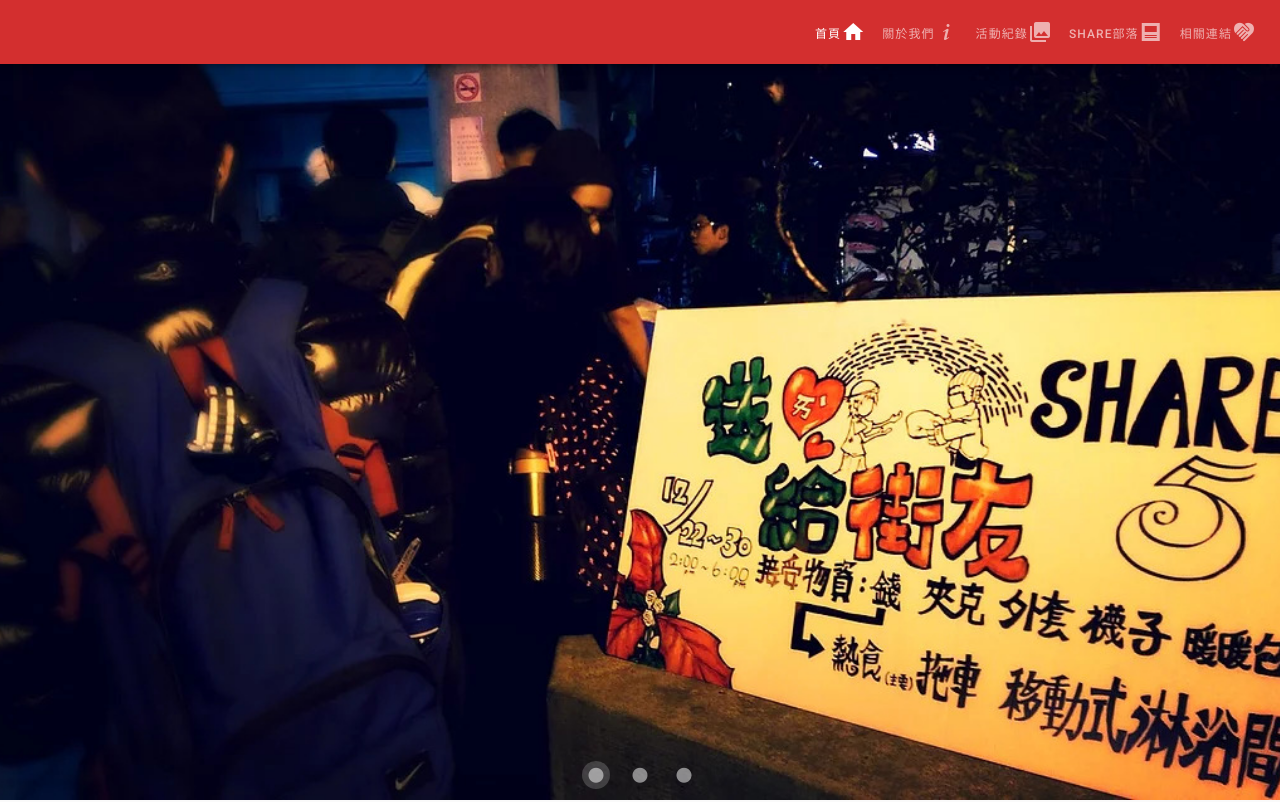
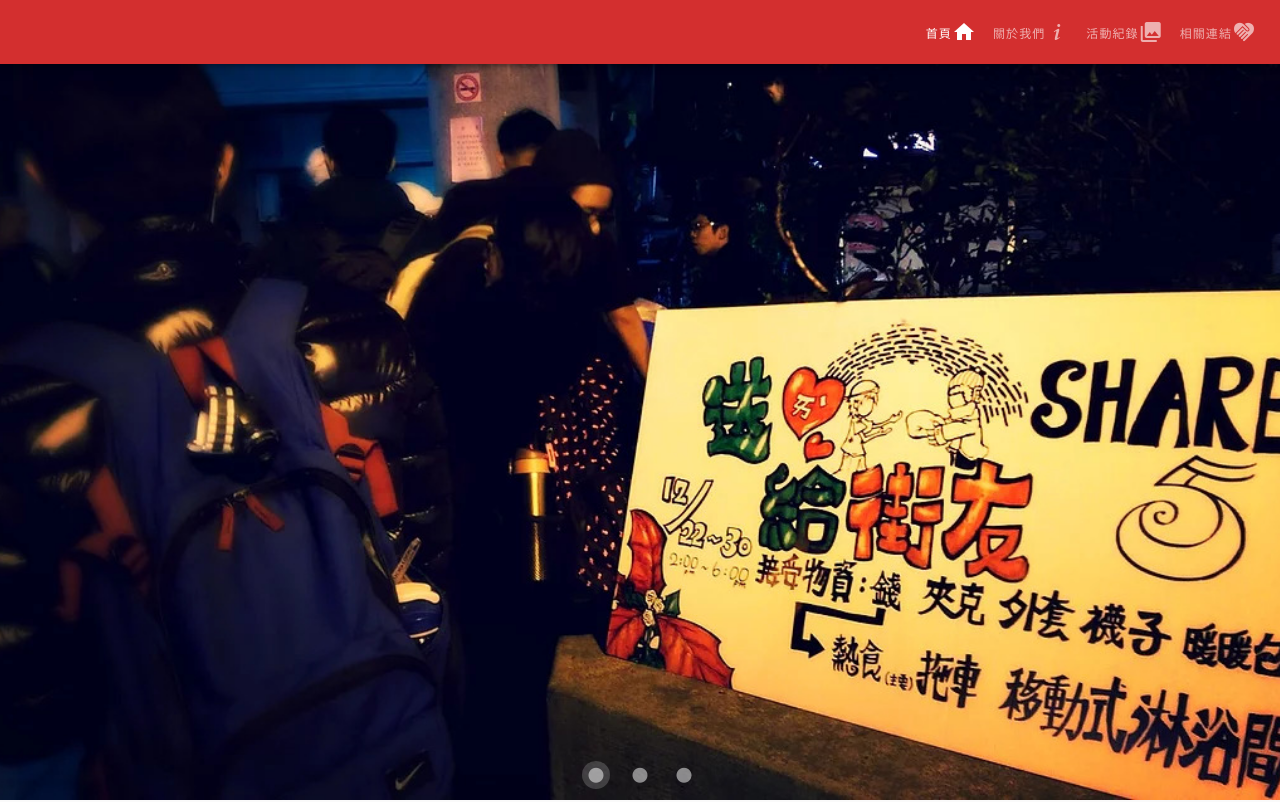
Before and after one commit to lovan0616/share5-remake, a Vue app: page / in a window 1280 px wide. Shown: the top 802 px of the page. Built offline with nearby package versions, Linux system fonts and the light colour scheme.

Commit message:
fix: remove blog

```diff
--- a/src/App.vue
+++ b/src/App.vue
@@ -68,7 +68,6 @@ export default {
         { name: '首頁', link: '/', icon:'mdi-home'},
         { name: '關於我們', link: '/about', icon:'mdi-information-variant'},
         { name: '活動紀錄', link: '/event', icon:'mdi-image-multiple'},
-        { name: 'Share部落', link: '/blog', icon:'mdi-post'},
         { name: '相關連結', link: '/org', icon:'mdi-charity'},
       ],
       drawer: false
```
